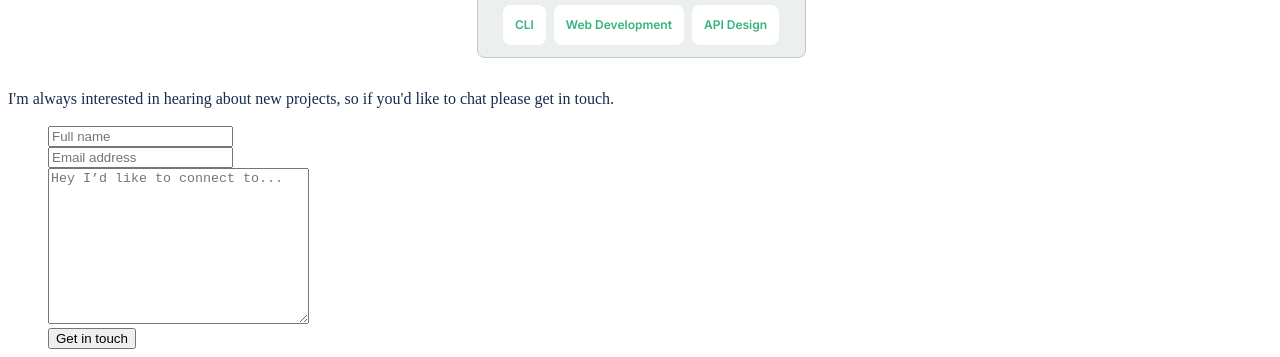
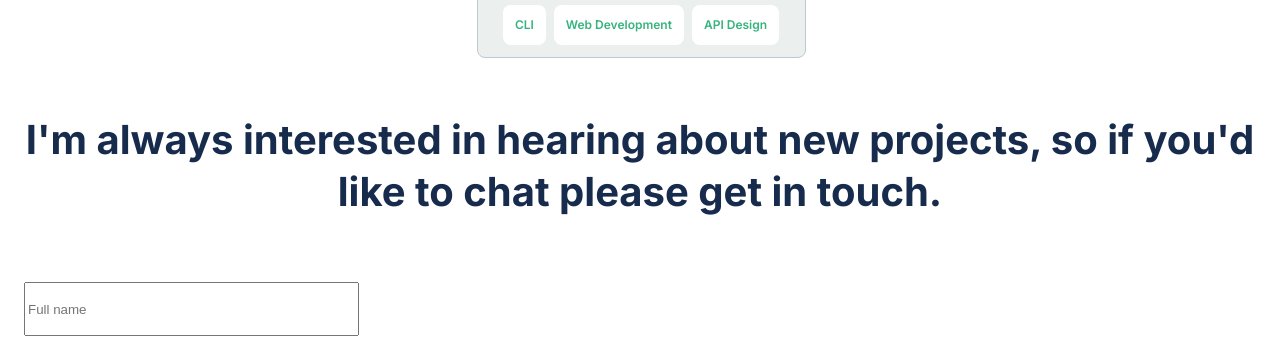
Before and after one commit to AleMdta/portfolio-mobile-version, a website: page index.html in a window 1280 px wide. Shown: the part 4928-5285 px from the top of the page. Drawn offline with Linux system fonts and the light colour scheme.

Commit message:
Add css file

```diff
--- a/style.css
+++ b/style.css
@@ -305,11 +305,28 @@ h1 {
 }
 
 .get-in-touch {
-  display: flex
+  display: flex;
   flex-direction: column;
+
 }
 
-.form-info {
+.get-in-touch p {
+  font-family: 'Inter',sans-serif;
+  font-weight: 700;
+  font-size: 40px;
+  font-style: normal;
+  line-height: 52px;
+  text-align: center;
+}
+
+.form-info li{
   list-style: none;
-  margin-top: 18px;
+  margin-top: 24px;
+  position: relative;
+  right: 24px;
 }
+
+.form-info li input {
+  width: 327px;
+  height: 48px;
+}
```
